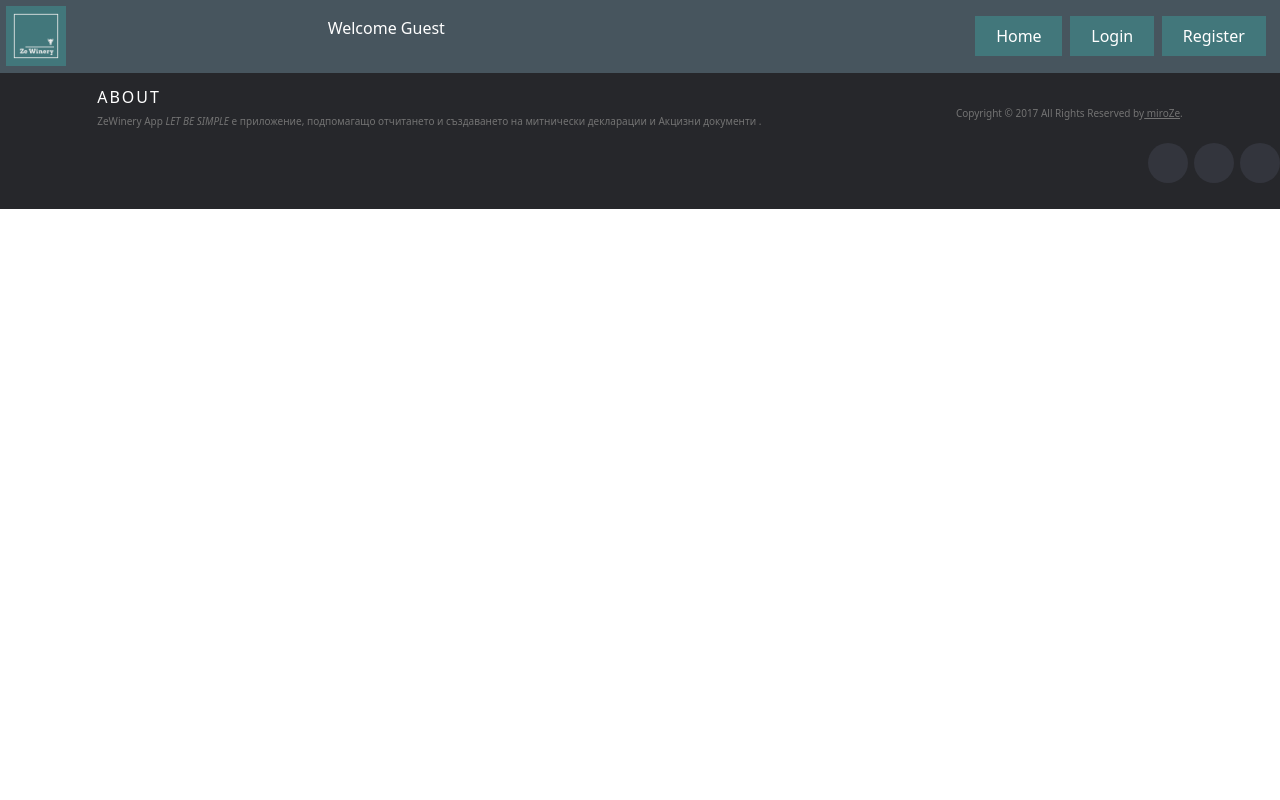
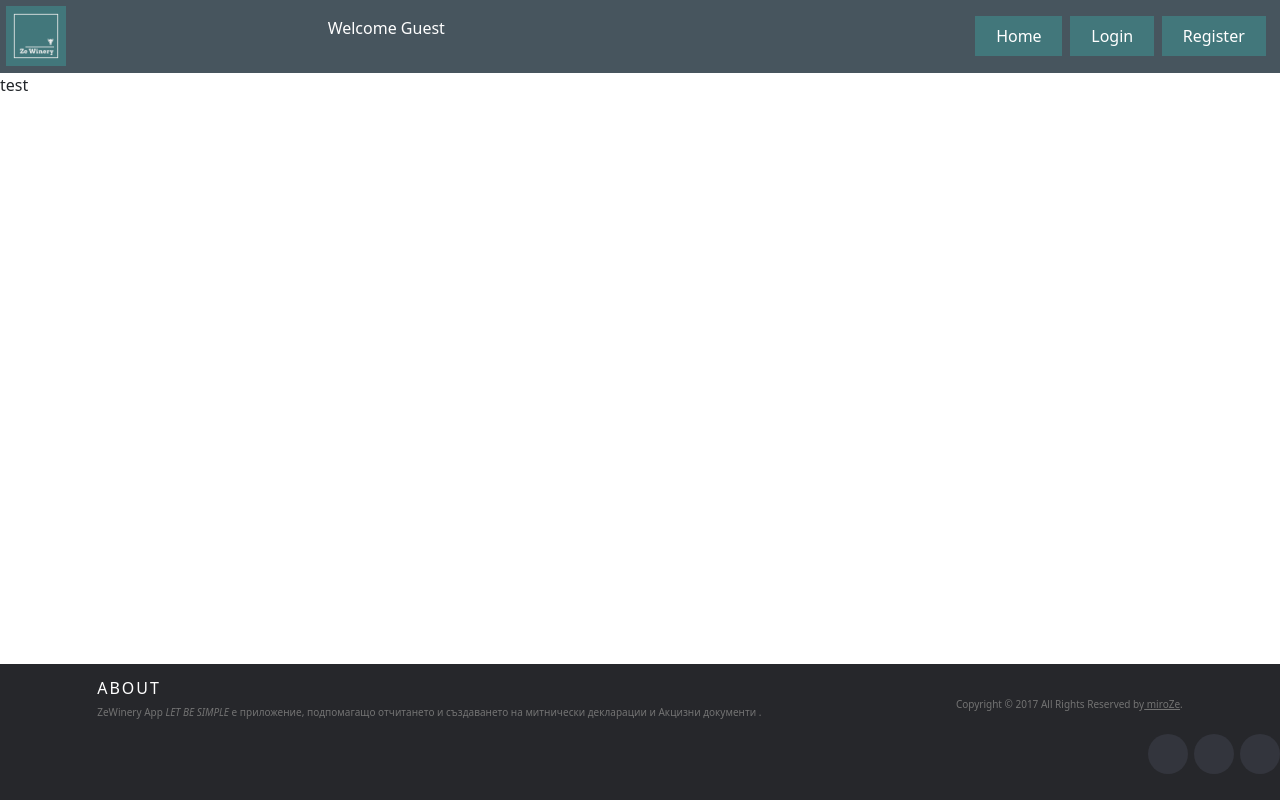
Before and after one commit to MiroZe/ze-winery, a React (Vite) app in the folder ze-winery-app/: page /my-companies/1/edit-declaration/1 in a window 1280 px wide. Built offline with nearby package versions, Linux system fonts and the light colour scheme; no server answers.

Commit message:
edit declaration start creating

```diff
--- a/ze-winery-app/src/App.jsx
+++ b/ze-winery-app/src/App.jsx
@@ -17,7 +17,7 @@ import Logout from './components/Logout/Logout';
 import CompanyDetails from './components/Companies/CompanyDetails/CompanyDetails';
 import CreateDecration from './components/Declarations/CreateDeclaration/CreateDeclaration';
 import SubmittedDeclarations from './components/Declarations/SubmittedDeclarations/SubbmittedDeclarations';
-import EditDeclaration from './components/Declarations/EditDeclaration/EditdDeclaration';
+import EditDeclaration from './components/Declarations/EditDeclaration/EditDeclaration';
 
 function App() {
 
@@ -39,7 +39,7 @@ function App() {
         <Route path='/create-product' element={<CreateProduct/>}/>
         <Route path='/my-companies/:companyId' element={<CompanyDetails/>}/>
         <Route path='/my-companies/:companyId/create-declaration' element={<CreateDecration/>}/>
-        <Route path='/my-companies/:companyId/edit-declaration' element={<EditDeclaration/>}/>
+        <Route path='/my-companies/:companyId/edit-declaration/:declarationId' element={<EditDeclaration/>}/>
         <Route path='/my-companies/:companyId/my-declarations' element={<SubmittedDeclarations/>}/>
 
 
--- /dev/null
+++ b/ze-winery-app/src/components/Declarations/EditDeclaration/EditDeclaration.jsx
@@ -0,0 +1,38 @@
+import { useEffect, useState } from 'react';
+import DeclarationList from '../DeclarationItems/DeclarationList';
+import styles from './EditDeclaration.module.css'
+import { getCompanyDeclarationById } from '../../../services/companyService';
+import { useParams } from 'react-router-dom';
+import { useErrorMessageDispatch } from '../../../hooks/useErrorMessageDispatch';
+
+
+const EditDeclaration = () => {
+
+    const [currentDeclaration,setCurrentDeclaration]= useState({});
+    const {declarationId} = useParams();
+    const errorMessageDispatch = useErrorMessageDispatch();
+
+
+
+
+    useEffect (() => {
+        getCompanyDeclarationById(declarationId)
+        .then( setCurrentDeclaration)
+        .catch(error => {
+            errorMessageDispatch(error)
+        })
+
+    },[declarationId,errorMessageDispatch])
+
+    console.log(currentDeclaration);
+return (
+    <div className={styles['edit-declaration-container']}>
+
+       <p>test</p>
+    </div>
+)
+
+
+}
+
+export default EditDeclaration;
--- /dev/null
+++ b/ze-winery-app/src/components/Declarations/EditDeclaration/EditDeclaration.module.css
@@ -0,0 +1,3 @@
+.edit-declaration-container {
+    flex-grow: 1;
+}
--- a/ze-winery-app/src/components/Declarations/EditDeclaration/EditdDeclaration.jsx
+++ /dev/null
@@ -1,13 +0,0 @@
-
-
-
-const EditDeclaration = () => {
-
-return (
-    <p>Edit</p>
-)
-
-
-}
-
-export default EditDeclaration;
--- a/ze-winery-app/src/components/Declarations/SubmittedDeclarations/DeclarationList.jsx
+++ b/ze-winery-app/src/components/Declarations/SubmittedDeclarations/DeclarationList.jsx
@@ -51,8 +51,8 @@ const DeclarationList = ({_id, year,month}) => {
         }
     }
 
-    const linkTo = () => {
-        navigate(`/my-companies/${companyId}/edit-declaration`)
+    const linkTo = (declarationId) => {
+        navigate(`/my-companies/${companyId}/edit-declaration/${declarationId}`)
     }
 
 
@@ -74,7 +74,7 @@ return (
        <p>Номера на документи: <span>{currentDeclaration?.appliedDocuments.appliedDocument.documentNumber}</span></p>
        </>}
        <TooltipComponent text={'Редактирай'}>
-    <FontAwesomeIcon icon={faFilePen} style={{color: "#42777B",marginLeft:'12px'}} size='xl' onClick={linkTo} />
+    <FontAwesomeIcon icon={faFilePen} style={{color: "#42777B",marginLeft:'12px'}} size='xl' onClick={() => linkTo(_id)} />
     </TooltipComponent>
     <TooltipComponent text={'Изтрий'}>
     <FontAwesomeIcon icon={faTrash} style={{color: "#42777B",marginLeft:'12px'}} size='xl' onClick={() =>showHideDeleteModal() } />
```
